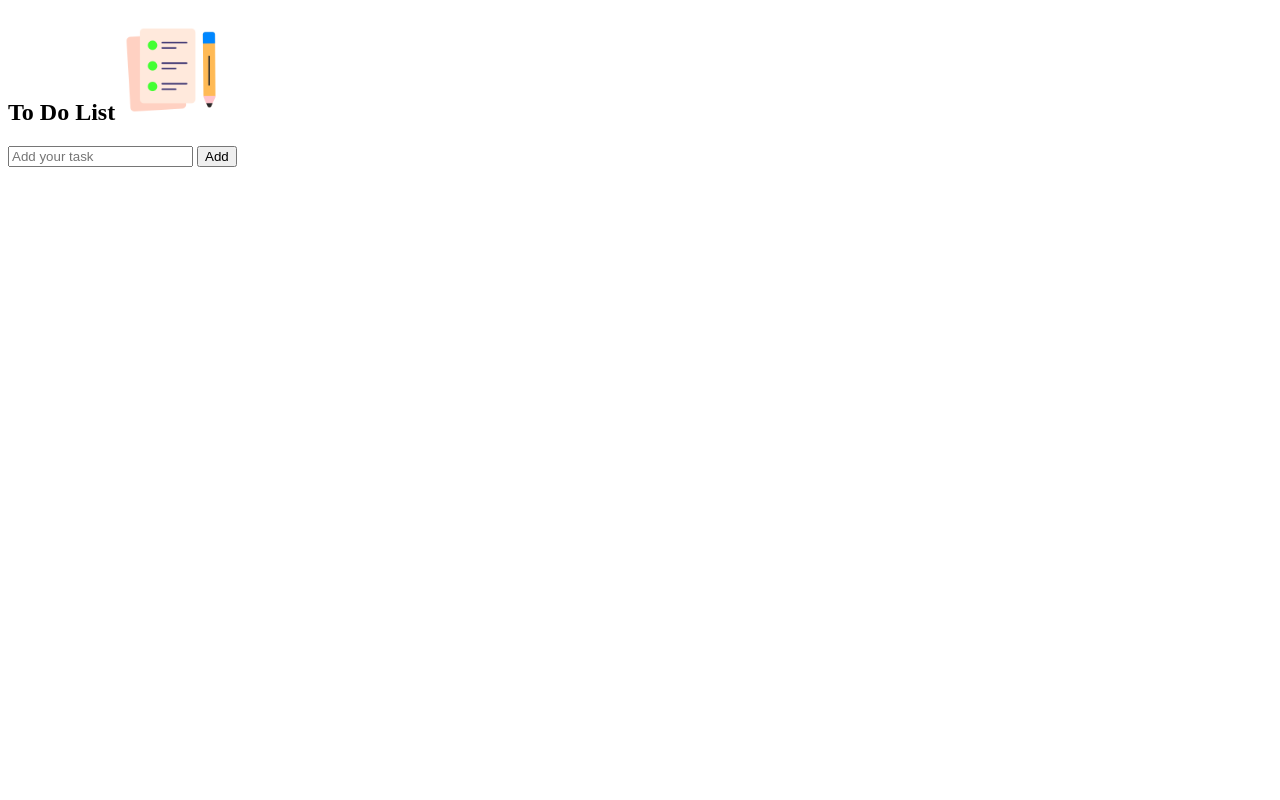
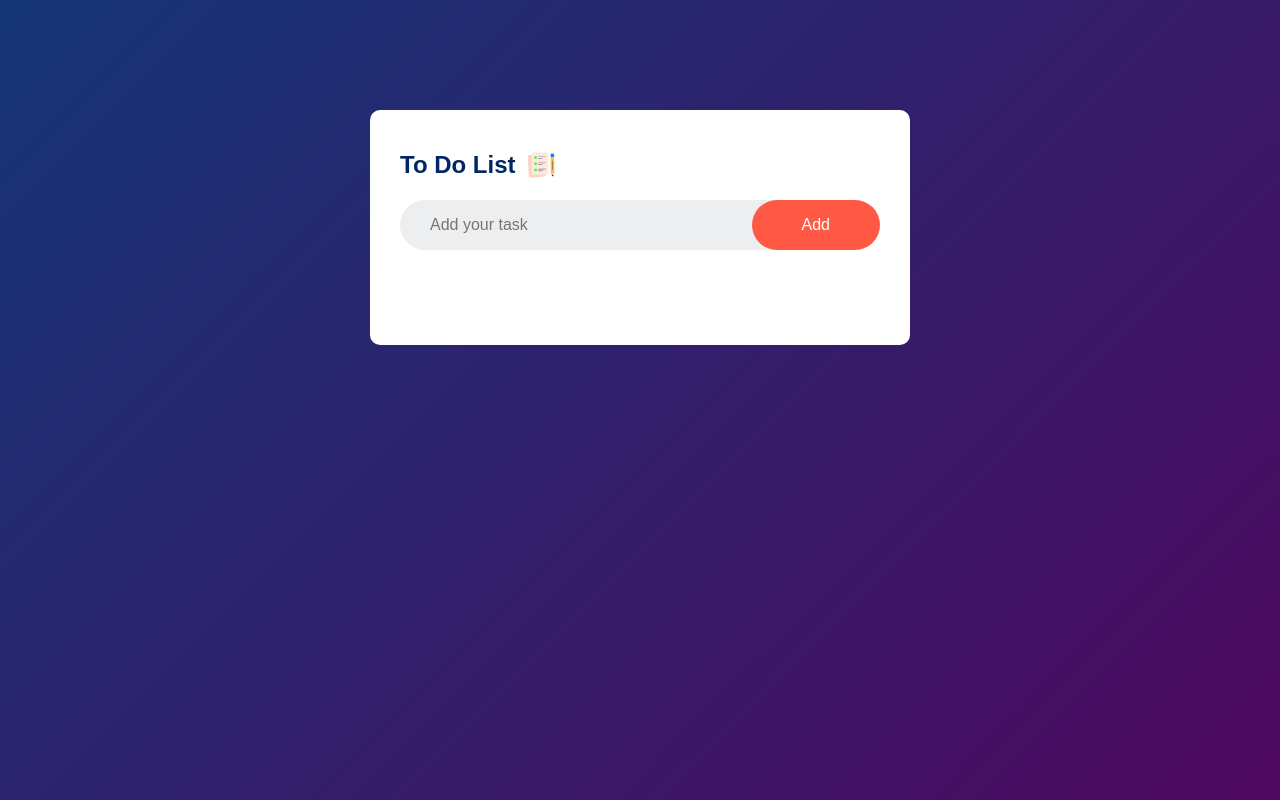
Before and after one commit to Tawheed-tariq/To-do-list, a plain HTML site: page index.html in a window 1280 px wide. Drawn offline with Linux system fonts and the light colour scheme.

Commit message:
changed index.html

```diff
--- a/index.html
+++ b/index.html
@@ -4,7 +4,7 @@
     <meta charset="UTF-8">
     <meta name="viewport" content="width=device-width, initial-scale=1.0">
     <title>Document</title>
-    <link rel="stylesheet" href="to-do-list.css">
+    <link rel="stylesheet" href="style.css">
 </head>
 <body>
     <div class="container">
```
